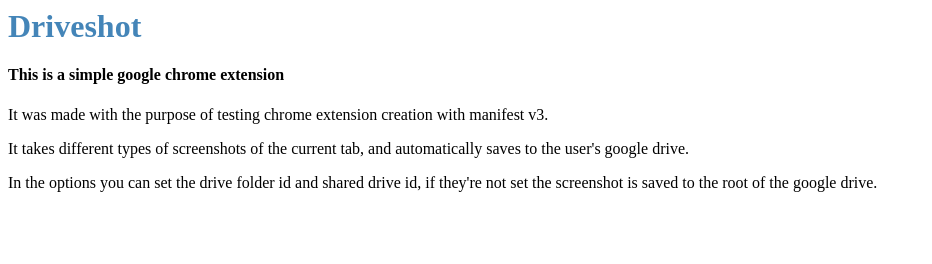
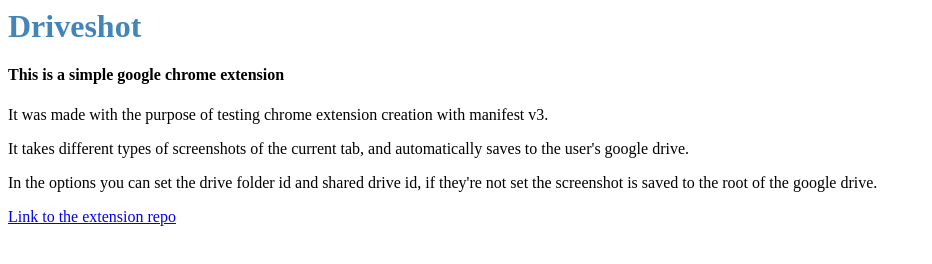
Before and after one commit to williamemir/williamemir.github.io, a plain HTML site: page driveshot/index.html in a window 1280 px wide. Shown: the whole page, without its empty margins (0-932 px from the left). Drawn offline with Linux system fonts and the light colour scheme.

Commit message:
Add link to extension repo

```diff
--- a/driveshot/index.html
+++ b/driveshot/index.html
@@ -7,6 +7,7 @@
 <p>It was made with the purpose of testing chrome extension creation with manifest v3.</p>
 <p>It takes different types of screenshots of the current tab, and automatically saves to the user's google drive.</p>
 <p>In the options you can set the drive folder id and shared drive id, if they're not set the screenshot is saved to the root of the google drive.</p>
+<a href="https://github.com/williamemir/driveshot">Link to the extension repo</a>
 </body>
 </head>
 </html>
```
